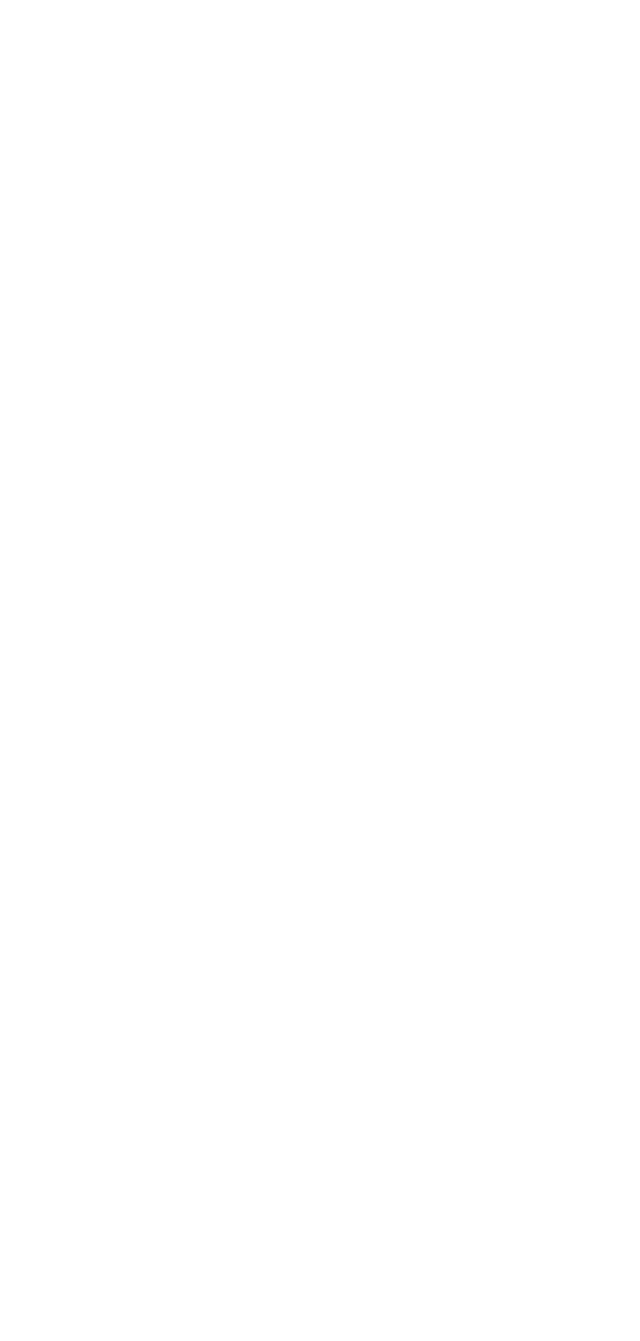
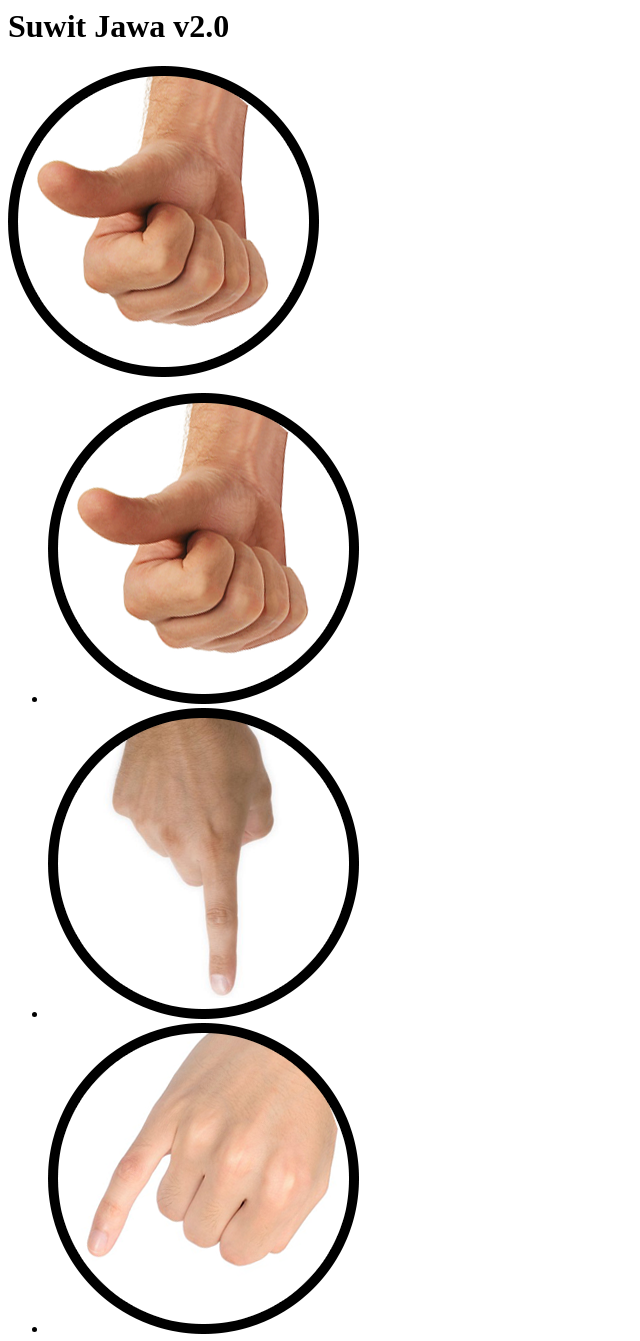
Before and after one commit to ryandipurba/game-rock-paper-scissors, a plain HTML site: page index.html in a window 1280 px wide. Shown: the whole page, without its empty margins (0-640 px from the left). Before the commit the page ends 800 px from the top, so only its background shows below. Drawn offline with Linux system fonts and the light colour scheme.

Commit message:
add html

```diff
--- a/index.html
+++ b/index.html
@@ -1,14 +1,21 @@
-<!DOCTYPE html>
-<html lang="en">
+<h1>Suwit Jawa v2.0</h1>
 
-<head>
-    <meta charset="UTF-8">
-    <meta name="viewport" content="width=device-width, initial-scale=1.0">
-    <title>Document</title>
-</head>
-
-<body>
-
-</body>
-
-</html>
+<div class="container">
+    <div class="area-komputer">
+        <img src="img/gajah.png" class="img-komputer">
+    </div>
+    <div class="info"></div>
+    <div class="area-player">
+        <ul>
+            <li>
+                <img src="img/gajah.png" class="gajah">
+            </li>
+            <li>
+                <img src="img/orang.png" class="orang">
+            </li>
+            <li>
+                <img src="img/semut.png" class="semut">
+            </li>
+        </ul>
+    </div>
+</div>
```
